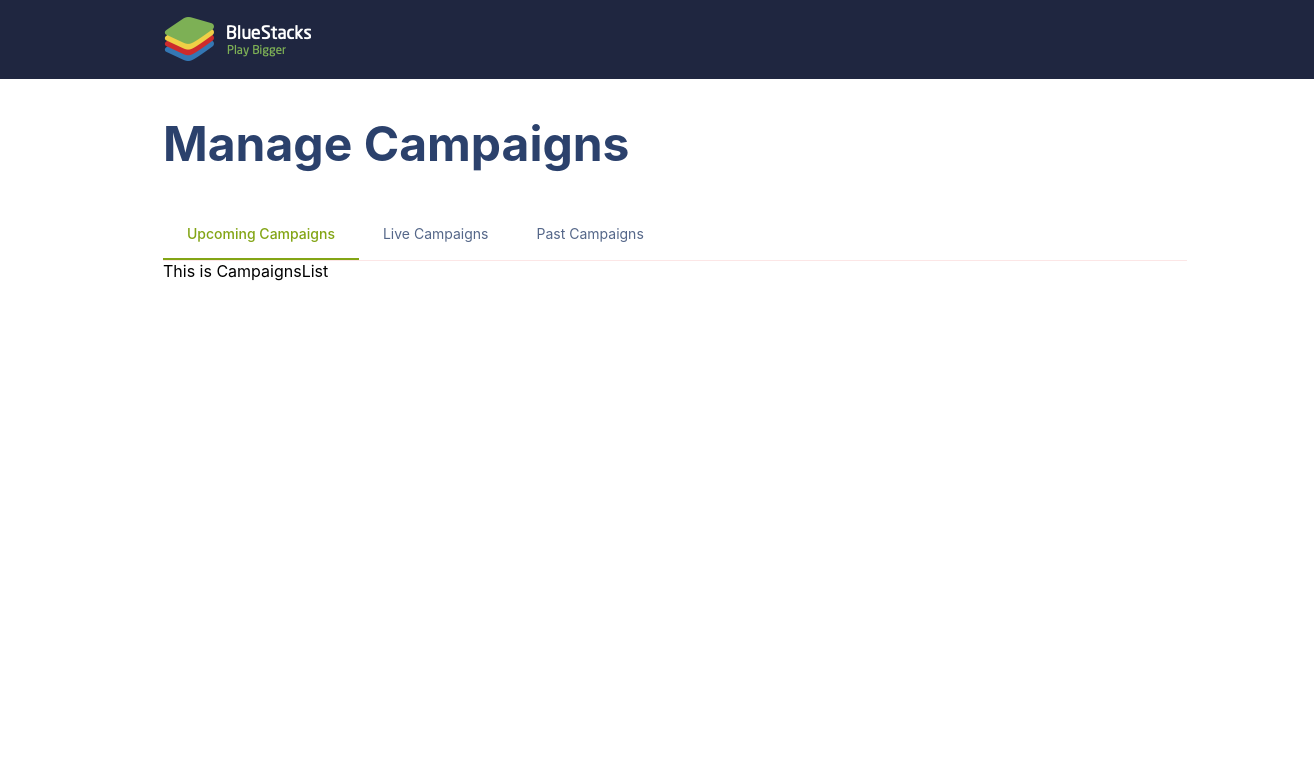
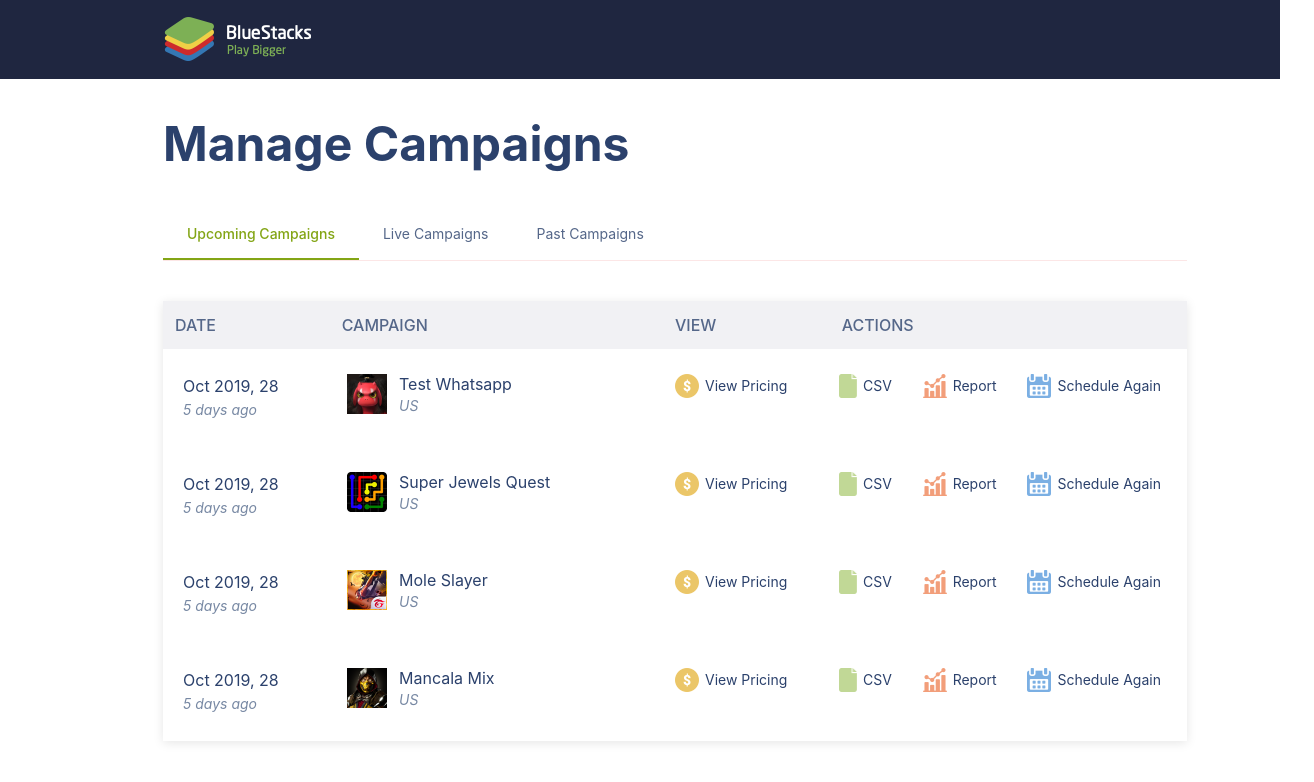
Before and after one commit to yoshi2095/BlueStacksTask, a React (Create React App) app: page / in a window 1280 px wide. Shown: the top 782 px of the page, 1314 px wide, since content can reach past the window. Built offline with nearby package versions, Linux system fonts and the light colour scheme.

Commit message:
basic ui/ux done

```diff
--- a/src/components/CampaignItem/index.js
+++ b/src/components/CampaignItem/index.js
@@ -0,0 +1,44 @@
+import React from "react";
+import "./style.css";
+import price_icon from "../../assets/images/Page 1/Dashboard/Row/Group 4/Price.png";
+import stats_icon from "../../assets/images/Page 1/Dashboard/Row Copy 2-Row/Group 2/statistics-report.png";
+import file_icon from "../../assets/images/Page 1/Dashboard/Row Copy 2-Row/Group 3/file.png";
+import calendar_icon from "../../assets/images/Page 1/Dashboard/Row Copy 2-Row/Group/calendar.png";
+
+export default function({ item, ...props }) {
+  return (
+    <div className="item-container">
+      <div className="item-date">
+        <div className="item-text">Oct 2019, 28</div>
+        <div className="item-text-italics">5 days ago</div>
+      </div>
+      <div className="item-campaign">
+        <img className="item-image" src={item.image_url} />
+        <div className="item-campaign-text-container">
+          <div className="item-text" style={{ lineHeight: "normal" }}>
+            {item.name}
+          </div>
+          <div className="item-text-italics">US</div>
+        </div>
+      </div>
+      <div className="item-view">
+        <img src={price_icon} className="item-actions-image" />
+        <div className="item-text pricing-text">View Pricing</div>
+      </div>
+      <div className="item-actions">
+        <div className="item-view">
+          <img src={file_icon} width="18px" height="24px" />
+          <div className="item-text pricing-text">CSV</div>
+        </div>
+        <div className="item-view">
+          <img src={stats_icon} className="item-actions-image" />
+          <div className="item-text pricing-text">Report</div>
+        </div>
+        <div className="item-view">
+          <img src={calendar_icon} className="item-actions-image" />
+          <div className="item-text pricing-text">Schedule Again</div>
+        </div>
+      </div>
+    </div>
+  );
+}
--- a/src/components/CampaignItem/style.css
+++ b/src/components/CampaignItem/style.css
@@ -0,0 +1,61 @@
+.item-container {
+  padding: 25px 20px;
+  display: grid;
+  grid-template-columns: 1fr 2fr 1fr 2fr;
+}
+
+.item-text {
+  font-style: normal;
+  font-weight: normal;
+  font-size: 16px;
+  line-height: 24px;
+  /* identical to box height, or 150% */
+
+  color: #2b416c;
+}
+
+.item-text-italics {
+  font-style: italic;
+  font-weight: normal;
+  font-size: 14px;
+  line-height: 24px;
+  /* identical to box height, or 171% */
+
+  color: #7788a3;
+}
+
+.item-campaign {
+  display: flex;
+}
+
+.item-image {
+  width: 40px;
+  height: 40px;
+}
+
+.item-actions-image {
+  width: 24px;
+  height: 24px;
+}
+
+.item-campaign-text-container {
+  display: flex;
+  flex-direction: column;
+  margin-left: 12px;
+}
+
+.item-view {
+  display: flex;
+  cursor: pointer;
+}
+
+.pricing-text {
+  padding: 0 6px;
+  font-size: 14px;
+}
+
+.item-actions {
+  display: flex;
+  width: 100%;
+  justify-content: space-between;
+}
--- a/src/components/CampaignsList/index.js
+++ b/src/components/CampaignsList/index.js
@@ -1,12 +1,72 @@
 import React from "react";
+import CampaignItem from "../CampaignItem";
+import "./style.css";
+import thumb1 from "../../assets/images/Page 1/Dashboard/Row/Thumb/Bitmap.png";
+import thumb2 from "../../assets/images/Page 1/Dashboard/Row Copy 2-Row/Thumb/Bitmap.png";
+import thumb3 from "../../assets/images/Page 1/Dashboard/Row Copy 3-Row/Thumb/Bitmap.png";
+import thumb4 from "../../assets/images/Page 1/Dashboard/Row Copy 4-Row/Thumb/Bitmap.png";
 
 export default class CampaignsList extends React.Component {
   constructor(props) {
     super(props);
-    this.state = {};
+    this.state = {
+      data: [
+        {
+          name: "Test Whatsapp",
+          region: "US",
+          createdOn: 1559807714999,
+          price: "Price info of Test Whatsapp",
+          csv: "Some CSV link for Whatsapp",
+          report: "Some report link for Whatsapp",
+          image_url: thumb1
+        },
+        {
+          name: "Super Jewels Quest",
+          region: "CA, FR",
+          createdOn: 1559806715124,
+          price: "Price info of Super Jewels Quest",
+          csv: "Some CSV link for Super Jewels Quest",
+          report: "Some report link for Super Jewels Ques",
+          image_url: thumb2
+        },
+        {
+          name: "Mole Slayer",
+          region: "FR",
+          createdOn: 1559806711124,
+          price: "Price info of Mole Slayer",
+          csv: "Some CSV link for Mole Slayer",
+          report: "Some report link for Mole Slayer",
+          image_url: thumb3
+        },
+        {
+          name: "Mancala Mix",
+          region: "JP",
+          createdOn: 1559806680124,
+          price: "Price info of Mancala Mix",
+          csv: "Some CSV link for Mancala Mix",
+          report: "Some report link for Mancala Mix",
+          image_url: thumb4
+        }
+      ]
+    };
   }
 
   render() {
-    return <div>This is CampaignsList</div>;
+    let { data } = this.state;
+    return (
+      <div className="list-container">
+        <div className="list-header">
+          <div className="list-header-item">DATE</div>
+          <div className="list-header-item">CAMPAIGN</div>
+          <div className="list-header-item">VIEW</div>
+          <div className="list-header-item">ACTIONS</div>
+        </div>
+        <div className="list-items-container">
+          {data.map(it => {
+            return <CampaignItem item={it} />;
+          })}
+        </div>
+      </div>
+    );
   }
 }
--- a/src/components/CampaignsList/style.css
+++ b/src/components/CampaignsList/style.css
@@ -0,0 +1,32 @@
+.list-container {
+  display: flex;
+  flex-direction: column;
+  width: 100%;
+  margin-top: 40px;
+  box-shadow: 0px 2px 10px rgba(0, 0, 0, 0.1);
+}
+
+.list-header {
+  background: #f1f1f4;
+  padding: 12px;
+  display: grid;
+  grid-template-columns: 1fr 2fr 1fr 2fr;
+}
+
+.list-header-item {
+  font-style: normal;
+  font-weight: 500;
+  font-size: 16px;
+  line-height: 24px;
+  /* identical to box height, or 150% */
+
+  text-transform: uppercase;
+
+  color: #556789;
+}
+
+.list-items-container {
+  display: flex;
+  width: 100%;
+  flex-direction: column;
+}
--- a/src/components/HomePage/style.css
+++ b/src/components/HomePage/style.css
@@ -4,6 +4,7 @@
   flex-direction: column;
   align-items: flex-start;
   justify-content: center;
+  overflow-x: hidden;
 }
 
 .content {
@@ -12,6 +13,7 @@
   margin-top: 40px;
   margin-left: 163px;
   flex-direction: column;
+  height: 100vh;
 }
 
 .page-title {
```
